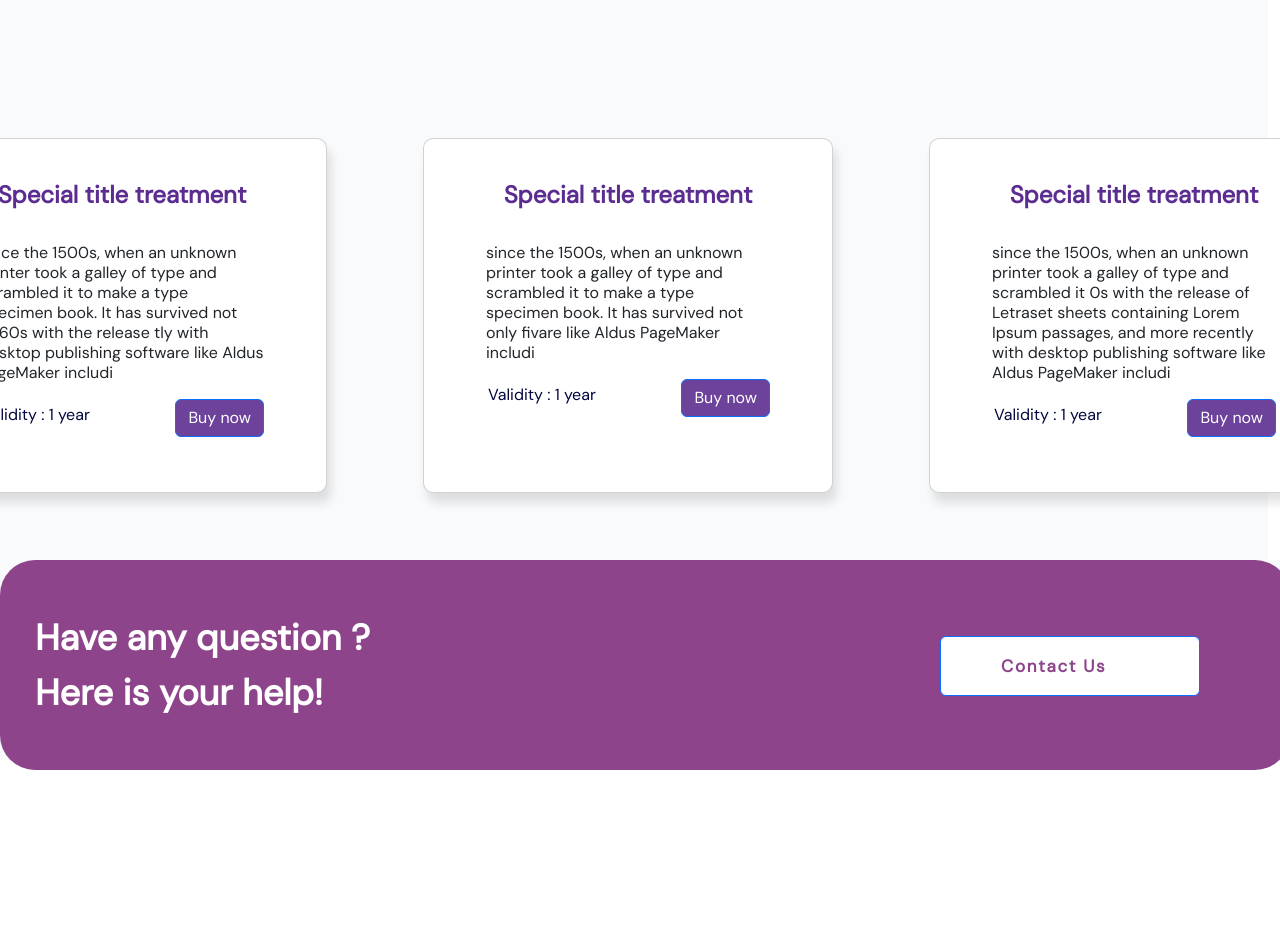
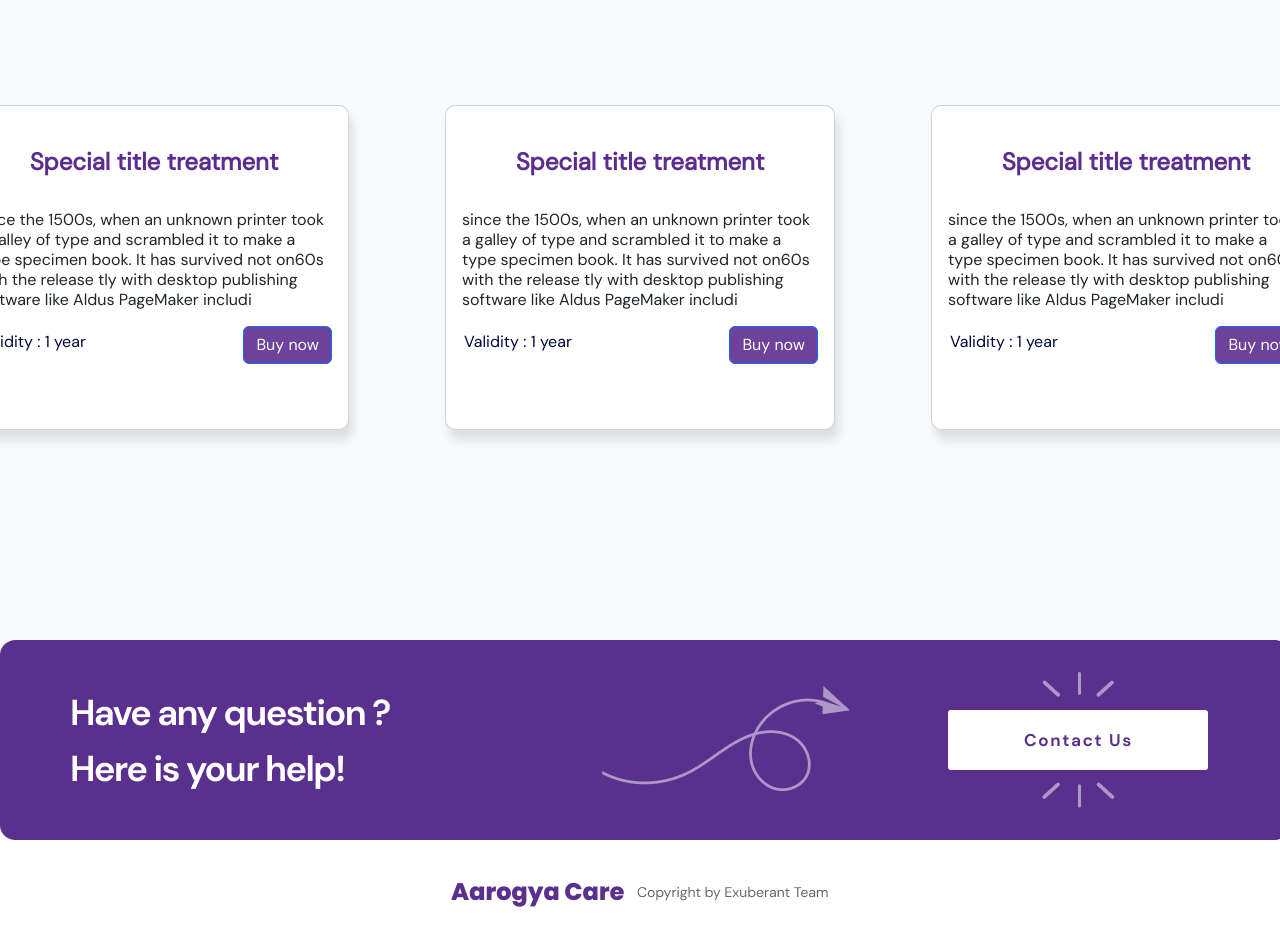
Before and after one commit to IamIr0nMan/smart-india-hackathon, a React (Create React App) app: page / in a window 1280 px wide. Shown: the part 960-1904 px from the top of the page. Before the commit the page ends 1730 px from the top, so only its background shows below. Built offline with nearby package versions, Linux system fonts and the light colour scheme.

Commit message:
Footer Added and PreFooter Component Divided into different components

```diff
--- a/src/App.js
+++ b/src/App.js
@@ -6,7 +6,7 @@ function App() {
   return (
     <div className="App">
       <PreFooter />
-      {/* <Footer /> */}
+      <Footer />
     </div>
   );
 }
--- a/src/components/Footer.css
+++ b/src/components/Footer.css
@@ -0,0 +1,3 @@
+footer {
+    margin: 10px;
+}
--- a/src/components/Footer.jsx
+++ b/src/components/Footer.jsx
@@ -0,0 +1,15 @@
+import React from "react";
+import FooterImg from "../assets/images/Footer.png";
+import "./Footer.css";
+
+function Footer() {
+  return (
+    <footer className="page-footer font-small blue">
+      <div className="footer-copyright text-center py-4">
+        <img src={FooterImg} alt="Footer Logo" />
+      </div>
+    </footer>
+  );
+}
+
+export default Footer;
--- a/src/components/PreFooter.css
+++ b/src/components/PreFooter.css
@@ -54,14 +54,15 @@
     height: 566px;
 }
 
+
 /* Next-of-Hero Section */
 .second-main-hero-container {
-    height: 90vh;
+    height: 100vh;
     width: 100%;
     background: #F8FAFC;
     font-family: 'DM Sans';
     font-style: normal;
-    /* margin: auto auto; */
+    margin: auto;
 
 }
 
@@ -91,13 +92,6 @@
     line-height: 20px;
 }
 
-.check {
-    padding: 10px 10px;
-    display: flex;
-    height: 200px;
-    border-radius: 10px;
-}
-
 
 
 .card {
@@ -108,11 +102,18 @@
     border-radius: 10px;
 }
 
+.card {
+    width: 390px;
+    height: 325px;
+    border-radius: 10px;
+}
+
+/*
 .card-body {
     width: 316px;
     height: 250px;
     margin: auto;
-}
+} */
 
 .validity-section p {
     color: #02073E;
@@ -127,16 +128,14 @@
  */
 .contact {
     background: #F8FAFC;
-    height: 25vh;
+    width: auto;
 }
 
 .contact-insider {
-    width: 1290px;
-    margin: auto auto;
-    padding-top: 1px;
-    border-radius: 35px;
-    height: 210px;
-    background: #8D448B;
+    /* width: 100%; */
+    margin: auto;
+    /* padding-top: 1px;
+    border-radius: 35px; */
 }
 
 .contact-insider p {
--- a/src/components/PreFooter.jsx
+++ b/src/components/PreFooter.jsx
@@ -1,6 +1,8 @@
 import React from "react";
 import "./PreFooter.css";
 import Pose from "../assets/images/doctor.png";
+import Footercard from "../assets/images/Footer_card.png";
+import PreFooterCard from "./PreFooterCard";
 function PreFooter() {
   return (
     <>
@@ -33,81 +35,24 @@ function PreFooter() {
       </div>
       {/* Second Portion of the PreFooter  */}
       <div class="row second-main-hero-container">
-        {/* <div className="second-section-heading"> */}
         <h4>Recommended Health Insurances</h4>
-        {/* </div> */}
         <div className="check d-flex justify-content-center">
-          <div class="card col-sm-4 mx-5">
-            <div class="">
-              <div class="card-body">
-                <h5 class="card-title card-title-changes">
-                  Special title treatment
-                </h5>
-                <p class="card-text-main">
-                  since the 1500s, when an unknown printer took a galley of type
-                  and scrambled it to make a type specimen book. It has survived
-                  not on60s with the release tly with desktop publishing
-                  software like Aldus PageMaker includi
-                </p>
-                <div className="validity-section d-flex justify-content-between">
-                  <p>Validity : 1 year</p>
-                  <button type="button" class="btn btn-primary">
-                    Buy now
-                  </button>
-                </div>
-              </div>
-            </div>
-          </div>
-          <div class="card col-sm-4 mx-5 col-sm-4">
-            <div class="">
-              <div class="card-body">
-                <h5 class="card-title card-title-changes">
-                  Special title treatment
-                </h5>
-                <p class="card-text-main">
-                  since the 1500s, when an unknown printer took a galley of type
-                  and scrambled it to make a type specimen book. It has survived
-                  not only fivare like Aldus PageMaker includi
-                </p>
-                <div className="validity-section d-flex justify-content-between">
-                  <p>Validity : 1 year</p>
-                  <button type="button" class="btn btn-primary">
-                    Buy now
-                  </button>
-                </div>
-              </div>
-            </div>
-          </div>
-          <div class="card col-sm-4 mx-5">
-            <div class="">
-              <div class="card-body">
-                <h5 class="card-title card-title-changes">
-                  Special title treatment
-                </h5>
-                <p class="card-text-main">
-                  since the 1500s, when an unknown printer took a galley of type
-                  and scrambled it 0s with the release of Letraset sheets
-                  containing Lorem Ipsum passages, and more recently with
-                  desktop publishing software like Aldus PageMaker includi
-                </p>
-                <div className="validity-section d-flex justify-content-between">
-                  <p>Validity : 1 year</p>
-                  <button type="button" class="btn btn-primary">
-                    Buy now
-                  </button>
-                </div>
-              </div>
-            </div>
-          </div>
+          <PreFooterCard />
+          <PreFooterCard />
+          <PreFooterCard />
         </div>
       </div>
       {/* This is part will contain the Support for the new ticket. */}
       <div className="contact">
-        <div className="contact-insider circular d-flex justify-content-between">
-          <p>Have any question ? Here is your help!</p>
-          <button type="button" className="contact-button btn btn-primary">
+        <div className="contact-insider d-flex justify-content-between">
+          <img
+            src={Footercard}
+            alt="PreFooterCardLogo"
+            className="contact-insider"
+          />
+          {/* <button type="button" className="contact-button btn btn-primary">
             Contact Us
-          </button>
+          </button> */}
         </div>
       </div>
     </>
--- /dev/null
+++ b/src/components/PreFooterCard.jsx
@@ -0,0 +1,27 @@
+import React from "react";
+
+function PreFooterCard() {
+  return (
+    <>
+      <div class="card col-sm-4 mx-5">
+        <div class="card-body">
+          <h5 class="card-title card-title-changes">Special title treatment</h5>
+          <p class="card-text-main">
+            since the 1500s, when an unknown printer took a galley of type and
+            scrambled it to make a type specimen book. It has survived not on60s
+            with the release tly with desktop publishing software like Aldus
+            PageMaker includi
+          </p>
+          <div className="validity-section d-flex justify-content-between">
+            <p>Validity : 1 year</p>
+            <button type="button" class="btn btn-primary">
+              Buy now
+            </button>
+          </div>
+        </div>
+      </div>
+    </>
+  );
+}
+
+export default PreFooterCard;
```
Also changed, not shown: src/assets/images/Footer.png (added), src/assets/images/Footer_card.png (added).
